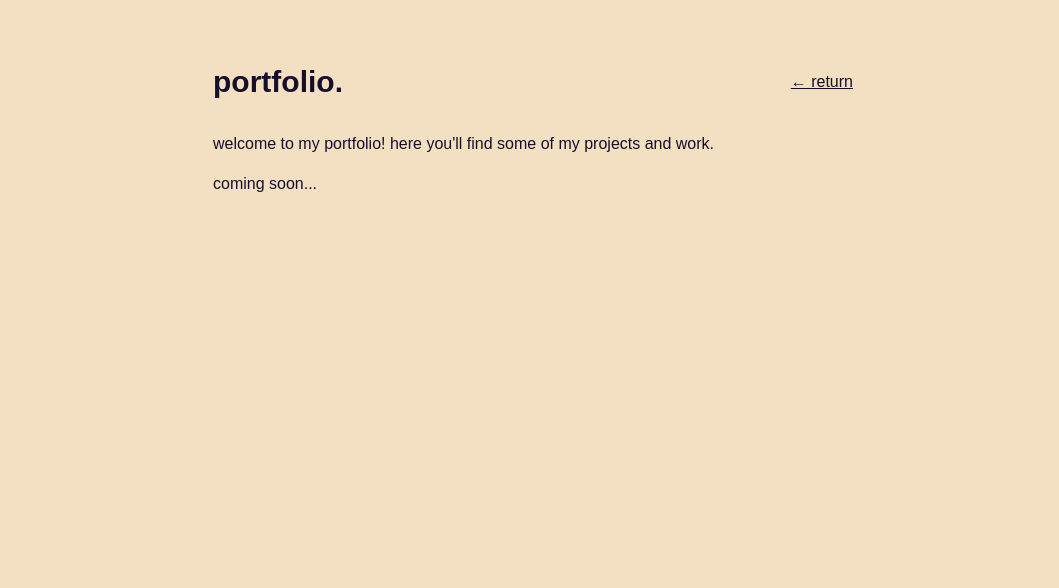
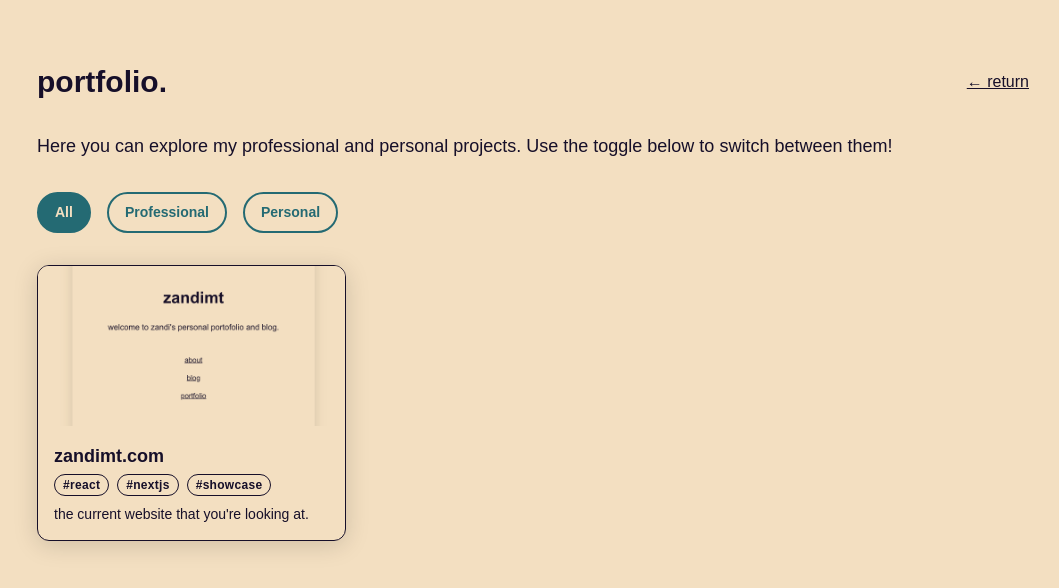
Before and after one commit to zandimt/zandimtmain, a Next.js app: page /portfolio in a window 1280 px wide. Shown: the top 588 px of the page, without its empty margins (107-1166 px from the left). Built offline with nearby package versions, Linux system fonts and the light colour scheme.

Commit message:
searchbar + projects

```diff
--- /dev/null
+++ b/src/app/portfolio/PortfolioClient.tsx
@@ -0,0 +1,104 @@
+"use client";
+import { useState } from "react";
+import ProjectCard from "./ProjectCard";
+
+interface ProjectMeta {
+  title: string;
+  description: string;
+  image: string;
+  slug: string;
+  tags?: string[];
+  type?: string;
+  date?: string;
+}
+
+type FilterType = 'all' | 'professional' | 'personal';
+
+export default function PortfolioClient({ projects }: { projects: ProjectMeta[] }) {
+  const [filter, setFilter] = useState<FilterType>('all');
+
+  // Sort by date (newest first), fallback to original order if no date
+  const sortedProjects = [...projects].sort((a, b) => {
+    if (a.date && b.date) return b.date.localeCompare(a.date);
+    return 0;
+  });
+
+  const filteredProjects =
+    filter === 'all'
+      ? sortedProjects
+      : sortedProjects.filter((p) => (p.type || 'personal') === filter);
+
+  const handleFilterChange = (newFilter: FilterType) => {
+    console.log('Filter changing from', filter, 'to', newFilter);
+    setFilter(newFilter);
+  };
+
+  console.log('Current filter:', filter);
+
+  return (
+    <>
+      <div className="mb-8 text-dark-cyan dark:text-desert-sand text-lg">
+        Here you can explore my professional and personal projects. Use the toggle below to switch between them!
+      </div>
+      <div className="flex gap-4 mb-8">
+        <button
+          className="portfolio-btn"
+          style={{
+            backgroundColor: filter === 'all' ? 'var(--caribbean-current)' : 'transparent',
+            color: filter === 'all' ? 'var(--champagne)' : 'var(--caribbean-current)',
+            borderColor: 'var(--caribbean-current)',
+            fontWeight: 600,
+          }}
+          onClick={() => handleFilterChange('all')}
+        >
+          All
+        </button>
+        <button
+          className="portfolio-btn"
+          style={{
+            backgroundColor: filter === 'professional' ? 'var(--caribbean-current)' : 'transparent',
+            color: filter === 'professional' ? 'var(--champagne)' : 'var(--caribbean-current)',
+            borderColor: 'var(--caribbean-current)',
+            fontWeight: 600,
+          }}
+          onClick={() => handleFilterChange('professional')}
+        >
+          Professional
+        </button>
+        <button
+          className="portfolio-btn"
+          style={{
+            backgroundColor: filter === 'personal' ? 'var(--caribbean-current)' : 'transparent',
+            color: filter === 'personal' ? 'var(--champagne)' : 'var(--caribbean-current)',
+            borderColor: 'var(--caribbean-current)',
+            fontWeight: 600,
+          }}
+          onClick={() => handleFilterChange('personal')}
+        >
+          Personal
+        </button>
+      </div>
+      <div className="grid grid-cols-1 sm:grid-cols-2 md:grid-cols-3 gap-8">
+        {filteredProjects.map((project) => (
+          <ProjectCard key={project.slug} {...project} />
+        ))}
+      </div>
+
+      <style jsx>{`
+        .portfolio-btn {
+          padding: 0.5rem 1rem;
+          border-radius: 9999px;
+          border-width: 2px;
+          font-size: 0.875rem;
+          transition: all 0.2s;
+          outline: none;
+          cursor: pointer;
+          font-weight: 600;
+        }
+        .portfolio-btn:not([style*='background-color: var(--caribbean-current)']):hover {
+          background: var(--desert-sand);
+        }
+      `}</style>
+    </>
+  );
+}
--- /dev/null
+++ b/src/app/portfolio/ProjectCard.tsx
@@ -0,0 +1,42 @@
+import Link from "next/link";
+
+interface ProjectCardProps {
+  slug: string;
+  title: string;
+  description: string;
+  image: string;
+  tags?: string[];
+}
+
+export default function ProjectCard({ slug, title, description, image, tags }: ProjectCardProps) {
+  return (
+    <Link
+      href={`/portfolio/${slug}`}
+      className="block rounded-xl overflow-hidden shadow-custom bg-desert-sand dark:bg-caribbean-current hover:scale-105 transition-transform duration-200 border border-desert-sand dark:border-caribbean-current"
+    >
+      <div className="w-full h-40 bg-gray-200 dark:bg-dark-purple flex items-center justify-center overflow-hidden">
+        {/* eslint-disable-next-line @next/next/no-img-element */}
+        <img
+          src={image}
+          alt={title}
+          className="object-cover w-full h-full"
+          loading="lazy"
+        />
+      </div>
+      <div className="p-4">
+        <h2 className="text-lg font-bold text-dark-purple dark:text-champagne mb-1">{title}</h2>
+        <div className="flex flex-wrap gap-2 mb-2">
+          {tags?.map((tag) => (
+            <span
+              key={tag}
+              className="px-2 py-0.5 rounded-full bg-caribbean-current text-champagne text-xs font-semibold tracking-wide border border-champagne"
+            >
+              #{tag}
+            </span>
+          ))}
+        </div>
+        <p className="text-sm text-dark-cyan dark:text-desert-sand">{description}</p>
+      </div>
+    </Link>
+  );
+}
--- /dev/null
+++ b/src/app/portfolio/[slug]/page.tsx
@@ -0,0 +1,65 @@
+import fs from "fs";
+import path from "path";
+import matter from "gray-matter";
+import { MDXRemote } from "next-mdx-remote/rsc";
+import type { Metadata } from "next";
+import Link from "next/link";
+
+interface ProjectPageProps {
+  params: { slug: string };
+}
+
+function TagList({ tags }: { tags?: string[] }) {
+  if (!tags || tags.length === 0) return null;
+  return (
+    <div className="flex flex-wrap gap-2 mb-4">
+      {tags.map((tag) => (
+        <span
+          key={tag}
+          className="px-2 py-0.5 rounded-full bg-caribbean-current text-champagne text-xs font-semibold tracking-wide border border-champagne"
+        >
+          #{tag}
+        </span>
+      ))}
+    </div>
+  );
+}
+
+export async function generateMetadata({ params }: ProjectPageProps): Promise<Metadata> {
+  const filePath = path.join(process.cwd(), "src/content/projects", `${params.slug}.md`);
+  const { data } = matter(fs.readFileSync(filePath, "utf8"));
+  return {
+    title: data.title,
+    description: data.description,
+  };
+}
+
+export default function ProjectPage({ params }: ProjectPageProps) {
+  const filePath = path.join(process.cwd(), "src/content/projects", `${params.slug}.md`);
+  const source = fs.readFileSync(filePath, "utf8");
+  const { content, data } = matter(source);
+  return (
+    <main className="max-w-2xl mx-auto py-16 px-4 bg-champagne dark:bg-dark-purple min-h-screen">
+      <div className="mb-6">
+        <Link
+          href="/portfolio"
+          className="text-caribbean-current dark:text-dark-cyan underline hover:text-dark-purple dark:hover:text-champagne transition"
+        >
+          ← back to portfolio
+        </Link>
+      </div>
+      <h1 className="text-3xl font-bold mb-2 text-dark-purple dark:text-champagne">{data.title}</h1>
+      {data.image && (
+        <div className="w-full h-56 mb-4 rounded-lg overflow-hidden bg-gray-200 dark:bg-dark-purple flex items-center justify-center">
+          {/* eslint-disable-next-line @next/next/no-img-element */}
+          <img src={data.image} alt={data.title} className="object-cover w-full h-full" />
+        </div>
+      )}
+      <TagList tags={data.tags} />
+      <div className="text-sm text-dark-cyan dark:text-desert-sand mb-8">{data.description}</div>
+      <article className="prose prose-dark-cyan dark:prose-champagne max-w-none">
+        <MDXRemote source={content} />
+      </article>
+    </main>
+  );
+}
--- a/src/app/portfolio/page.tsx
+++ b/src/app/portfolio/page.tsx
@@ -1,8 +1,47 @@
+import fs from "fs";
+import path from "path";
+import matter from "gray-matter";
+import PortfolioClient from "./PortfolioClient";
 import Link from "next/link";
 
+interface ProjectMeta {
+  title: string;
+  description: string;
+  image: string;
+  slug: string;
+  tags?: string[];
+  type?: string;
+  date?: string;
+}
+
+function getProjects(): ProjectMeta[] {
+  const projectsDir = path.join(process.cwd(), "src/content/projects");
+  const files = fs.readdirSync(projectsDir);
+  return files
+    .filter((file) => file.endsWith(".md"))
+    .map((file) => {
+      const filePath = path.join(projectsDir, file);
+      const { data } = matter(fs.readFileSync(filePath, "utf8"));
+      return {
+        title: data.title || file,
+        description: data.description || "",
+        image: data.image || "",
+        slug: file.replace(/\.md$/, ""),
+        tags: data.tags || [],
+        type: data.type || "personal",
+        date: data.date || "",
+      };
+    })
+    .sort((a, b) => {
+      if (a.date && b.date) return b.date.localeCompare(a.date);
+      return 0;
+    });
+}
+
 export default function PortfolioPage() {
+  const projects = getProjects();
   return (
-    <main className="max-w-2xl mx-auto py-16 px-4 bg-champagne dark:bg-dark-purple min-h-screen">
+    <main className="max-w-5xl mx-auto py-16 px-4 bg-champagne dark:bg-dark-purple min-h-screen">
       <div className="flex items-center justify-between mb-8">
         <h1 className="text-3xl font-bold text-dark-purple dark:text-champagne">portfolio.</h1>
         <Link
@@ -12,12 +51,7 @@ export default function PortfolioPage() {
           ← return
         </Link>
       </div>
-      <p className="text-dark-cyan dark:text-desert-sand mb-4">
-        welcome to my portfolio! here you&apos;ll find some of my projects and work.
-      </p>
-      <div className="text-dark-cyan dark:text-desert-sand">
-        <p>coming soon...</p>
-      </div>
+      <PortfolioClient projects={projects} />
     </main>
   );
 }
--- /dev/null
+++ b/src/content/projects/sample-project.md
@@ -0,0 +1,9 @@
+---
+title: "zandimt.com"
+description: "the current website that you're looking at."
+image: /images/zandimt.png
+tags: [react, nextjs, showcase]
+type: personal
+---
+
+as specified, this is my website. go to the about section to find out more!
--- a/tailwind.config.ts
+++ b/tailwind.config.ts
@@ -8,6 +8,13 @@ const config: Config = {
   ],
   theme: {
     extend: {
+      colors: {
+        'dark-purple': 'var(--dark-purple)',
+        'caribbean-current': 'var(--caribbean-current)',
+        'dark-cyan': 'var(--dark-cyan)',
+        'champagne': 'var(--champagne)',
+        'desert-sand': 'var(--desert-sand)',
+      },
       backgroundImage: {
         'gradient-radial': 'radial-gradient(var(--tw-gradient-stops))',
         'gradient-conic':
```
Also changed, not shown: public/images/zandimt.png (added).
